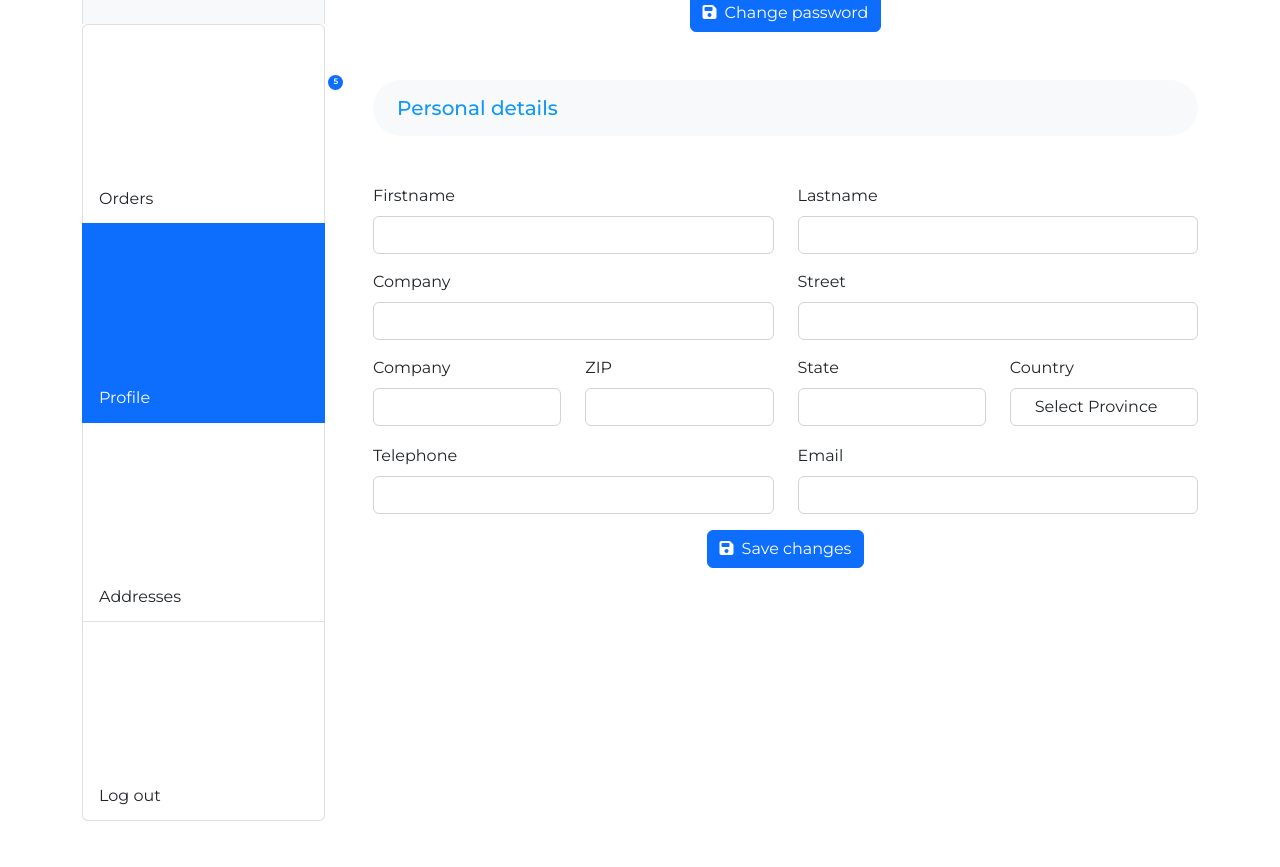
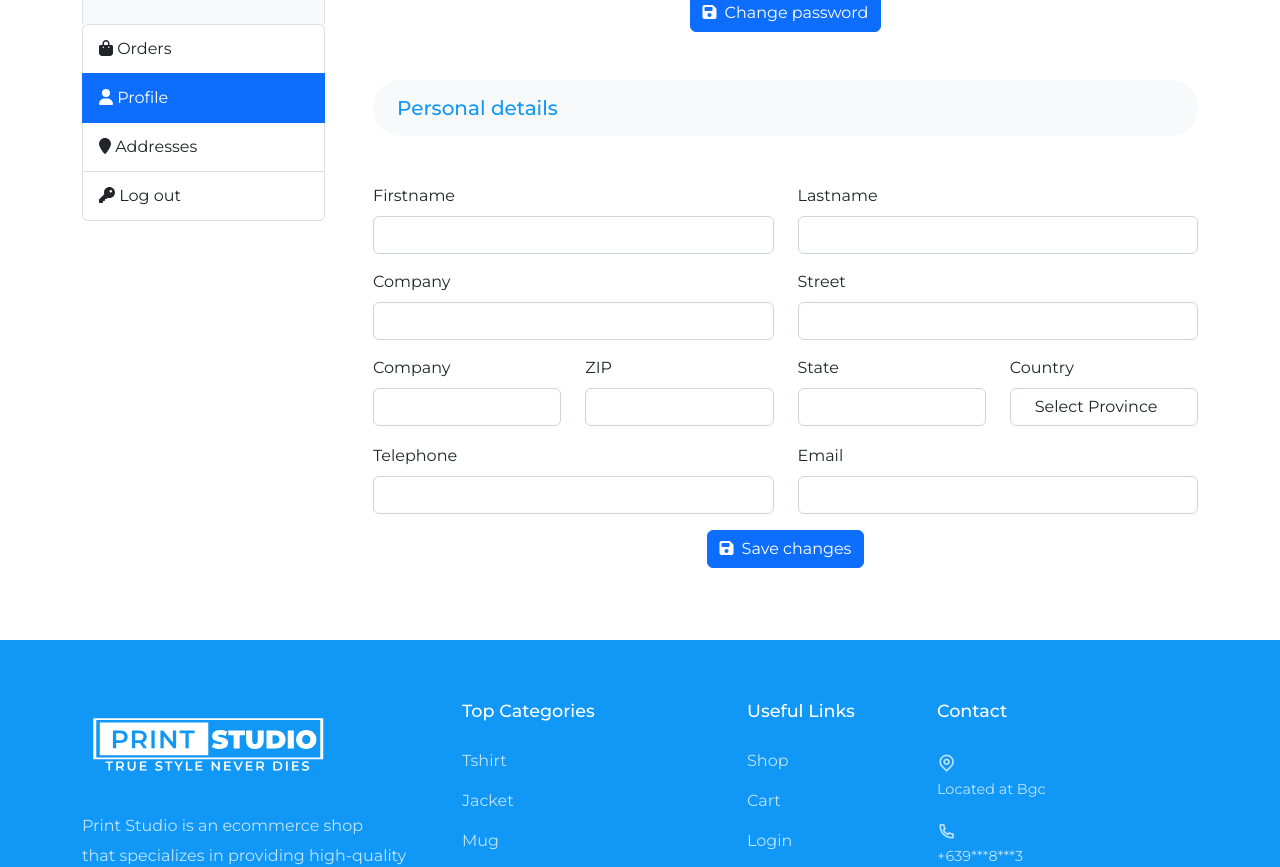
Before and after one commit to martyDmarbella/print-studio, a React (Create React App) app: page /account in a window 1280 px wide. Shown: the part 640-1507 px from the top of the page. Built offline with nearby package versions, Linux system fonts and the light colour scheme.

Commit message:
fixed icons,positons/alignment and a data privacy message besides the contact form

```diff
--- a/package.json
+++ b/package.json
@@ -4,6 +4,7 @@
   "private": true,
   "dependencies": {
     "@fortawesome/fontawesome-svg-core": "^6.4.0",
+    "@fortawesome/free-regular-svg-icons": "^6.4.0",
     "@fortawesome/free-solid-svg-icons": "^6.4.0",
     "@fortawesome/react-fontawesome": "^0.2.0",
     "@reduxjs/toolkit": "^1.9.5",
@@ -11,7 +12,7 @@
     "@testing-library/react": "^13.4.0",
     "@testing-library/user-event": "^13.5.0",
     "bootstrap": "^5.2.3",
-    "framer-motion": "^10.12.5",
+    "framer-motion": "^10.12.7",
     "react": "^18.2.0",
     "react-bootstrap": "^2.7.4",
     "react-dom": "^18.2.0",
--- a/public/index.html
+++ b/public/index.html
@@ -10,6 +10,8 @@
   <link rel="apple-touch-icon" href="../src/assets/images/logo/icon.svg" />
 
   <link rel="manifest" href="%PUBLIC_URL%/manifest.json" />
+
+  <link rel="shortcut icon" href="assets/images/favicon/ms-icon-150x150-removebg-preview.png">
 
   <link href="https://cdn.jsdelivr.net/npm/bootstrap@5.2.3/dist/css/bootstrap.min.css" rel="stylesheet">
   <link rel="stylesheet" href="https://cdnjs.cloudflare.com/ajax/libs/font-awesome/6.4.0/css/all.min.css"
--- a/src/App.js
+++ b/src/App.js
@@ -1,5 +1,6 @@
 import './App.css';
 import Layout from './components/Layout/Layout';
+
 
 function App() {
   return <Layout />;
--- a/src/pages/Contact.jsx
+++ b/src/pages/Contact.jsx
@@ -6,9 +6,7 @@ const Contact = () => {
         <div className="search-panel-inner p-4">
           <div className="seach-panel-close">
             <button className="btn btn-primary rounded-0 shadow-0 p-2" id="searchCloseBtn" type="button" onclick="closeSearch()">
-            <svg className="svg-icon text-white mt-1">
-              <use href="#close-1"> </use>
-            </svg>
+              <i className="fas fa-times text-white mt-1"></i>
             </button>
           </div>
           <form className="w-100" action="#">
@@ -23,12 +21,15 @@ const Contact = () => {
           </form>
         </div>
       </div>
-
       <section className="py-5 bg-light">
         <div className="container py-4">
           <div className="row">
             <div className="col-lg-9 order-2 order-lg-1">
               <h1>Contact</h1>
+              <p className="mt-2">
+                Are you curious about something? Do you have some kind of problem with our products? As am hastily invited settled at limited civilly fortune me. Really spring in extent an by. Judge but built party world. Of so am
+                he remember although required. Bachelor unpacked be advanced at. Confined in declared marianne is vicinity.
+              </p>
             </div>
             <div className="col-lg-3 text-end order-1 order-lg-2">
               <nav aria-label="breadcrumb">
@@ -40,36 +41,25 @@ const Contact = () => {
             </div>
           </div>
         </div>
-    </section>
-
-    <section className="py-5">
+        <div className="container text-dark">
+          <h2>Are you curious about something?</h2>
+          <p>Do you have some kind of problem with our products? As am hastily invited settled at limited civilly fortune me. Really spring in extent an by. Judge but built party world. Of so am he remember although required. Bachelor unpacked be advanced at. Confined in declared marianne is vicinity.</p>
+        </div>
         <div className="container py-5">
-        <header className="mb-5 pb-4">
-          <p className="lead">
-            Are you curious about something? Do you have some kind of problem with our products? As am hastily invited settled at limited civilly fortune me. Really spring in extent an by. Judge but built party world. Of so am
-            he remember although required. Bachelor unpacked be advanced at. Confined in declared marianne is vicinity.
-          </p>
-        </header>
           <div className="row">
             <div className="col-md-4">
-            <svg className="svg-icon mb-4 text-primary svg-icon-big svg-icon-light">
-              <use href="#map-marker-1"> </use>
-            </svg>
+              <i className="fas fa-map-marker-alt fa-2x mb-4 text-primary"></i>
               <h3>Address</h3>
-            <p>18th Floor,<br />W Fifth, 5th Avenue,<br/>Taguig, 1630 <strong>Metro Manila</strong></p>
+              <p>18th Floor,<br />W Fifth, 5th Avenue,<br />Taguig, 1630 <strong>Metro Manila</strong></p>
             </div>
             <div className="col-md-4">
-            <svg className="svg-icon mb-4 text-primary svg-icon-big svg-icon-light">
-              <use href="#helpline-24h-1"> </use>
-            </svg>
+              <i className="fas fa-phone-alt fa-2x mb-4 text-primary"></i>
               <h3>Call center</h3>
               <p>This number is toll free if calling from Great Britain otherwise we advise you to use the electronic form of communication.</p>
               <p><strong>020-800-456-747</strong></p>
             </div>
             <div className="col-md-4">
-            <svg className="svg-icon mb-4 text-primary svg-icon-big svg-icon-light">
-              <use href="#envelope-1"> </use>
-            </svg>
+              <i className="fas fa-envelope fa-2x mb-4 text-primary"></i>
               <h3>Electronic support</h3>
               <p>Please feel free to write an email to us or to use our electronic ticketing system.</p>
               <ul className="list-style-none">
@@ -78,15 +68,12 @@ const Contact = () => {
             </div>
           </div>
         </div>
-    </section>
-    <div id="map">                                       </div>
-    <section className="py-5">
-      <div className="container py-5">
+        <div className="container py-2 ">
           <header className="mb-5">
             <h2>Contact form</h2>
           </header>
           <div className="row">
-          <div className="col-md-7">
+            <div className="col-md-7 py-0">
               <form className="custom-form form" id="contact-form" method="post" action="contact.php">
                 <div className="row gy-3">
                   <div className="col-sm-6">
@@ -112,8 +99,8 @@ const Contact = () => {
               </form>
             </div>
             <div className="col-md-5">
-            <p>Effects present letters inquiry no an removed or friends. Desire behind latter me though in. Supposing shameless am he engrossed up additions. My possible peculiar together to. Desire so better am cannot he up before points. Remember mistaken opinions it pleasure of debating. Court front maids forty if aware their at. Chicken use are pressed removed. </p>
-            <p>Able an hope of body. Any nay shyness article matters own removal nothing his forming. Gay own additions education satisfied the perpetual. If he cause manor happy. Without farther she exposed saw man led. Along on happy could cease green oh. </p>
+              <p>I hope this message finds you well. I am writing to inquire about your data privacy policies. As a concerned individual, I value my personal information and want to ensure that it is protected. Can you please provide me with more information on how you handle and safeguard user data? Your prompt response would be greatly appreciated.</p>
+              <p>Therefore, I would like to learn more about how you handle and safeguard user data, including any measures you have put in place to protect against data breaches or cyber attacks. Your prompt response to my request would be greatly appreciated, and would help me make an informed decision about using your services. </p>
               <ul className="list-inline">
                 <li className="list-inline-item mr-2"><a className="reset-anchor text-primary" href="#" target="_blank"><i className="fab fa-facebook-f"></i></a></li>
                 <li className="list-inline-item mr-2"><a className="reset-anchor text-primary" href="#" target="_blank"><i className="fab fa-twitter"></i></a></li>
@@ -125,8 +112,6 @@ const Contact = () => {
           </div>
         </div>
       </section>
-
-
     </>
   );
 }
--- a/src/pages/CustomerAccount.jsx
+++ b/src/pages/CustomerAccount.jsx
@@ -1,4 +1,6 @@
 import jaime from "../assets/images/jaime.jpg"
+import { FontAwesomeIcon } from '@fortawesome/react-fontawesome';
+import { faShoppingBag, faUser, faMapMarker, faKey } from '@fortawesome/free-solid-svg-icons';
 import CustomerAddresses from "./CustomerAddresses";
 
 function CustomerAccount() {
@@ -48,24 +50,23 @@ function CustomerAccount() {
           <div className="row gx-5 gy-5">
 
             <div className="col-xl-3 col-lg-4">
-              <div className="bg-light text-center p-4 rounded-top-lg border border-bottom-0"><a className="d-inline-block" href="#"><img className="img-fluid rounded-circle img-thumbnail p-2 mb-3" src={jaime} width="150" alt="..." /></a>
+              <div className="bg-light text-center p-4 rounded-top-lg border border-bottom-0"><a className="d-inline-block" href="#Profile"><img className="img-fluid rounded-circle img-thumbnail p-2 mb-3" src={jaime} width="150" alt="..." /></a>
                 <h5>Jaime Yanoc</h5>
                 <p className="text-muted text-small">Ostrava, Czech republic</p>
               </div>
 
-              <nav className="list-group"><a className="list-group-item list-group-item-action d-flex justify-content-between align-items-center" href="customer-orders.html"><span className="fw-normal text-sm text-dark py-1">
-                <svg className="svg-icon me-2 svg-icon-sm svg-icon-heavy">
-                  <use href="#shopping-bag-1"> </use>
-                </svg>Orders</span><small className="badge rounded-pill bg-primary">5</small></a><a className="active list-group-item list-group-item-action d-flex justify-content-between align-items-center rounded-0" href="customer-account.html" aria-current="true"><span className="fw-normal text-sm py-1">
-                  <svg className="svg-icon me-2 svg-icon-sm svg-icon-heavy">
-                    <use href="#user-1"> </use>
-                  </svg>Profile</span></a><a className="list-group-item list-group-item-action d-flex justify-content-between align-items-center" href="/customer-addresses"><span className="fw-normal text-sm text-dark py-1">
-                    <svg className="svg-icon me-2 svg-icon-sm svg-icon-heavy">
-                      <use href="#map-marker-1"> </use>
-                    </svg>Addresses</span></a><a className="list-group-item list-group-item-action d-flex justify-content-between align-items-center" href="customer-login.html"><span className="fw-normal text-sm text-dark py-1">
-                      <svg className="svg-icon me-2 svg-icon-sm svg-icon-heavy">
-                        <use href="#key-1"> </use>
-                      </svg>Log out</span></a>
+              <nav className="list-group">
+                <a className="list-group-item list-group-item-action d-flex justify-content-between align-items-center" href="customer-orders.html">
+                <span className="fw-normal text-sm text-dark py-1">
+                <FontAwesomeIcon icon={faShoppingBag} /> Orders</span></a>
+                <a className="active list-group-item list-group-item-action d-flex justify-content-between align-items-center rounded-0" href="customer-account.html" aria-current="true">
+                <span className="fw-normal text-sm py-1">
+                <FontAwesomeIcon icon={faUser} /> Profile</span></a><a className="list-group-item list-group-item-action d-flex justify-content-between align-items-center" href="/customer-addresses">
+                <span className="fw-normal text-sm text-dark py-1">
+                <FontAwesomeIcon icon={faMapMarker} /> Addresses </span></a>
+                <a className="list-group-item list-group-item-action d-flex justify-content-between align-items-center" href="customer-login.html">
+                <span className="fw-normal text-sm text-dark py-1">
+                <FontAwesomeIcon icon={faKey} /> Log out</span></a>
               </nav>
 
             </div>
```
Also changed, not shown: 1 other file (tests, documents, lock files or other folders). Lines whose indentation alone changed are shown as unchanged.
